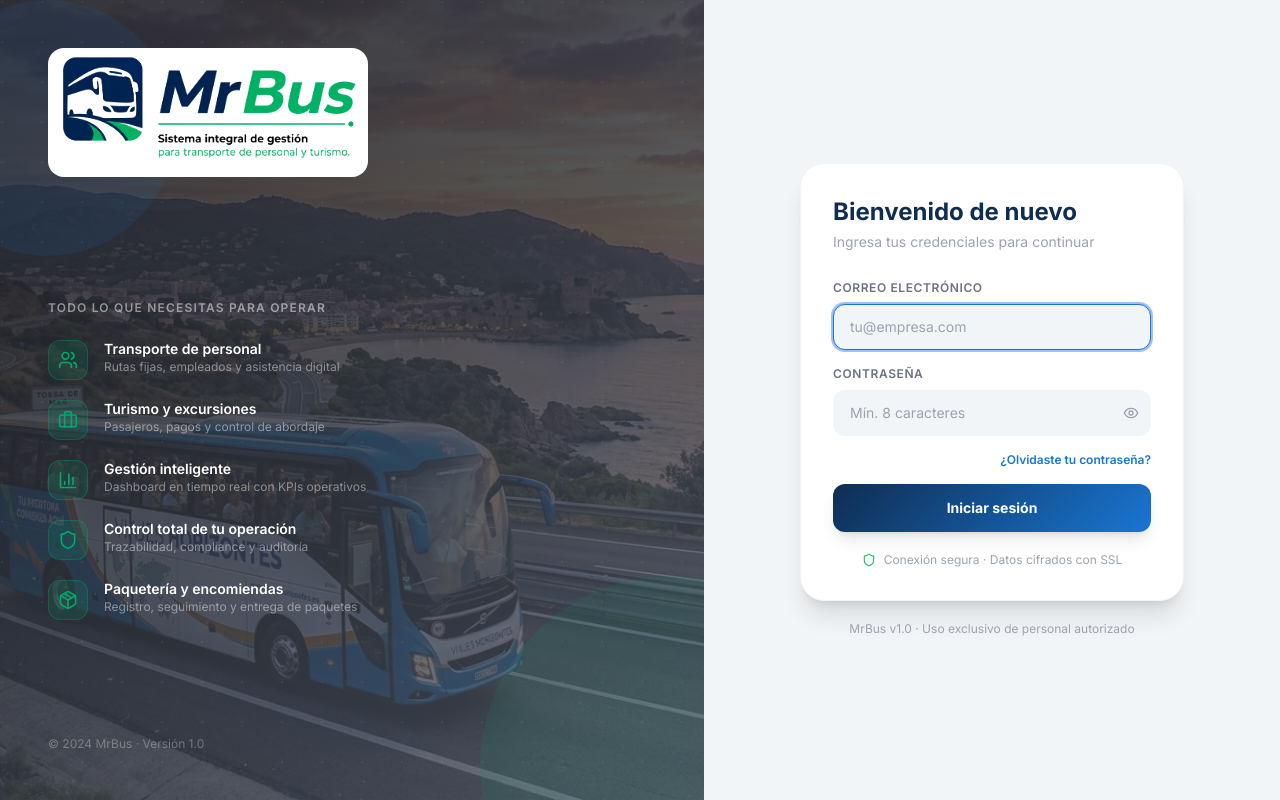
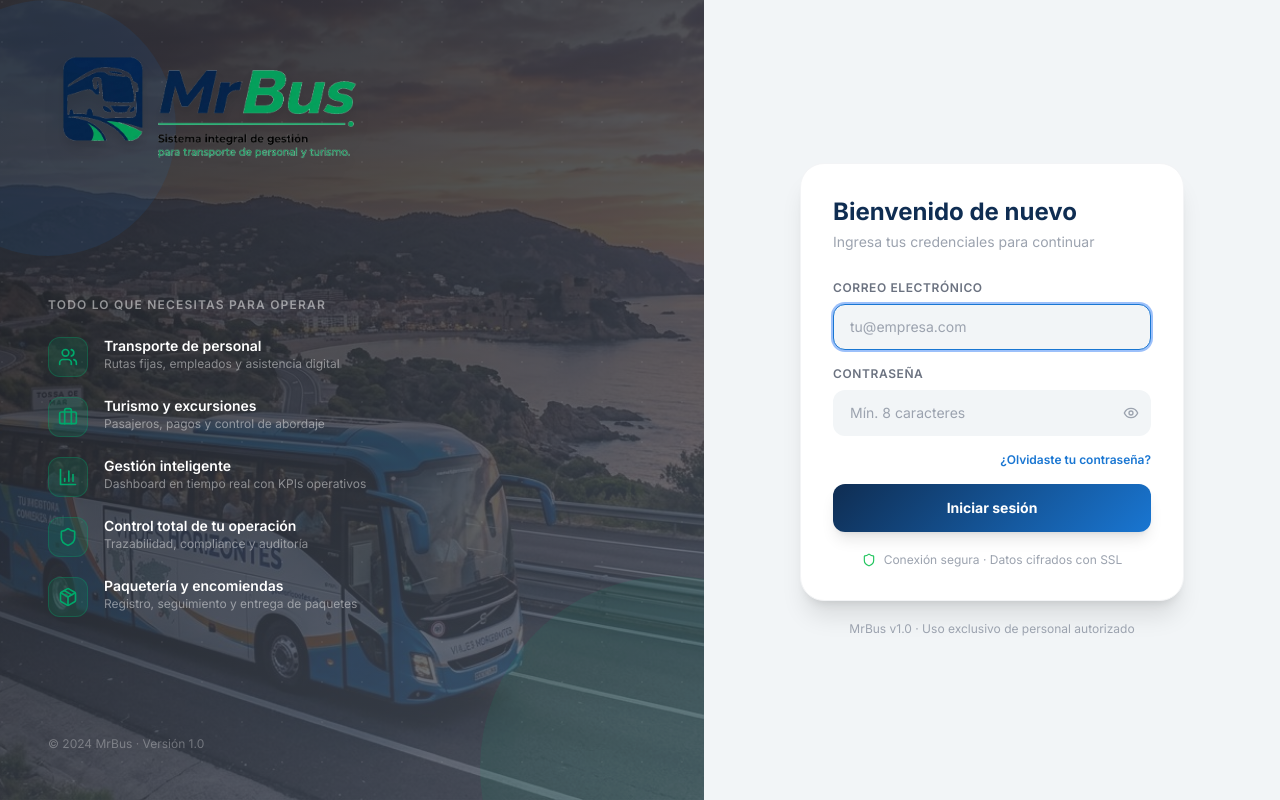
Before and after one commit to msmejoraprocesos/mrbus, a Next.js app: page /login in a window 1280 px wide. Built offline with nearby package versions, Linux system fonts and the light colour scheme; no server answers.

Commit message:
feat: logo sin fondo blanco — transparencia real

```diff
--- a/src/app/login/page.tsx
+++ b/src/app/login/page.tsx
@@ -56,15 +56,11 @@ export default function LoginPage() {
         <div className="absolute -bottom-40 -right-40 w-96 h-96 rounded-full opacity-10 z-10" style={{ background: '#00A86B' }} />
         <div className="absolute top-0 -left-20 w-64 h-64 rounded-full opacity-10 z-10" style={{ background: '#1976D2' }} />
 
-        {/* Logo — mix-blend-mode elimina el fondo blanco */}
+        {/* Logo — fondo transparente */}
         <div className="relative z-20">
-          <div className="inline-block rounded-2xl overflow-hidden"
-            style={{ mixBlendMode: 'screen' }}>
-            <Image src="/logo-mrbus.png" alt="MrBus" width={320} height={220}
-              className="object-contain"
-              style={{ filter: 'drop-shadow(0 4px 24px rgba(0,168,107,0.5)) brightness(1.1) contrast(1.05)' }}
-              priority />
-          </div>
+          <Image src="/logo-mrbus.png" alt="MrBus" width={320} height={130}
+            className="object-contain drop-shadow-xl"
+            priority />
         </div>
 
         {/* Features */}
```
Also changed, not shown: public/logo-mrbus.png.
